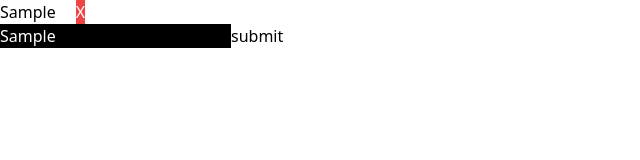
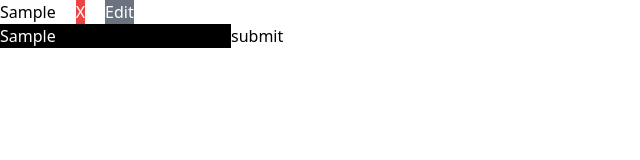
Before and after one commit to vibovenkat123/vue-todo-list, a Vue app: page / in a window 1280 px wide. Both pictures are taken after typing "Sample" into the empty fields and a click on the button "submit". Shown: the top 160 px of the page, without its empty margins (0-640 px from the left). Built offline with nearby package versions, Linux system fonts and the light colour scheme.

Commit message:
make it so you can edit

```diff
--- a/src/components/todo-component.vue
+++ b/src/components/todo-component.vue
@@ -1,11 +1,17 @@
 <script lang="ts" setup>
+import { ref } from "vue";
 import { useTodoStore } from "@/todosStore";
 let store = useTodoStore();
+let editted = ref("");
+let isEditting = ref(true);
 const props = defineProps({
   value: String,
 });
 function deleteSelf() {
   store.remove(props.value);
+}
+function edit() {
+  store.edit(props.value, editted.value);
 }
 </script>
 <template>
@@ -14,9 +20,24 @@ function deleteSelf() {
       <div class="mr-5">
         {{ props.value }}
       </div>
-      <div class="bg-red-500 text-white">
+      <div class="bg-red-500 text-white mr-5">
         <button @click="deleteSelf">X</button>
       </div>
+      <div class="bg-gray-500 text-white mr-1">
+        <button @click="isEditting = !isEditting">Edit</button>
+      </div>
+      <input
+        type="text"
+        placeholder="Enter New"
+        v-model="editted"
+        :class="{ hidden: isEditting }"
+      />
+      <button @click="edit" :class="{ hidden: isEditting }">Finish edit</button>
     </div>
   </li>
 </template>
+<style scoped>
+.hidden {
+  display: none;
+}
+</style>
--- a/src/todosStore.ts
+++ b/src/todosStore.ts
@@ -11,5 +11,10 @@ export const useTodoStore = defineStore("todo", () => {
     const toRemove = todos.value.indexOf(value!);
     todos.value.splice(toRemove, 1);
   }
-  return { todos, add, remove };
+  function edit(value: string | undefined, newValue: string) {
+    // eslint-disable-next-line @typescript-eslint/no-non-null-assertion
+    const toEdit = todos.value.indexOf(value!);
+    todos.value[toEdit] = newValue;
+  }
+  return { todos, add, remove, edit };
 });
```
